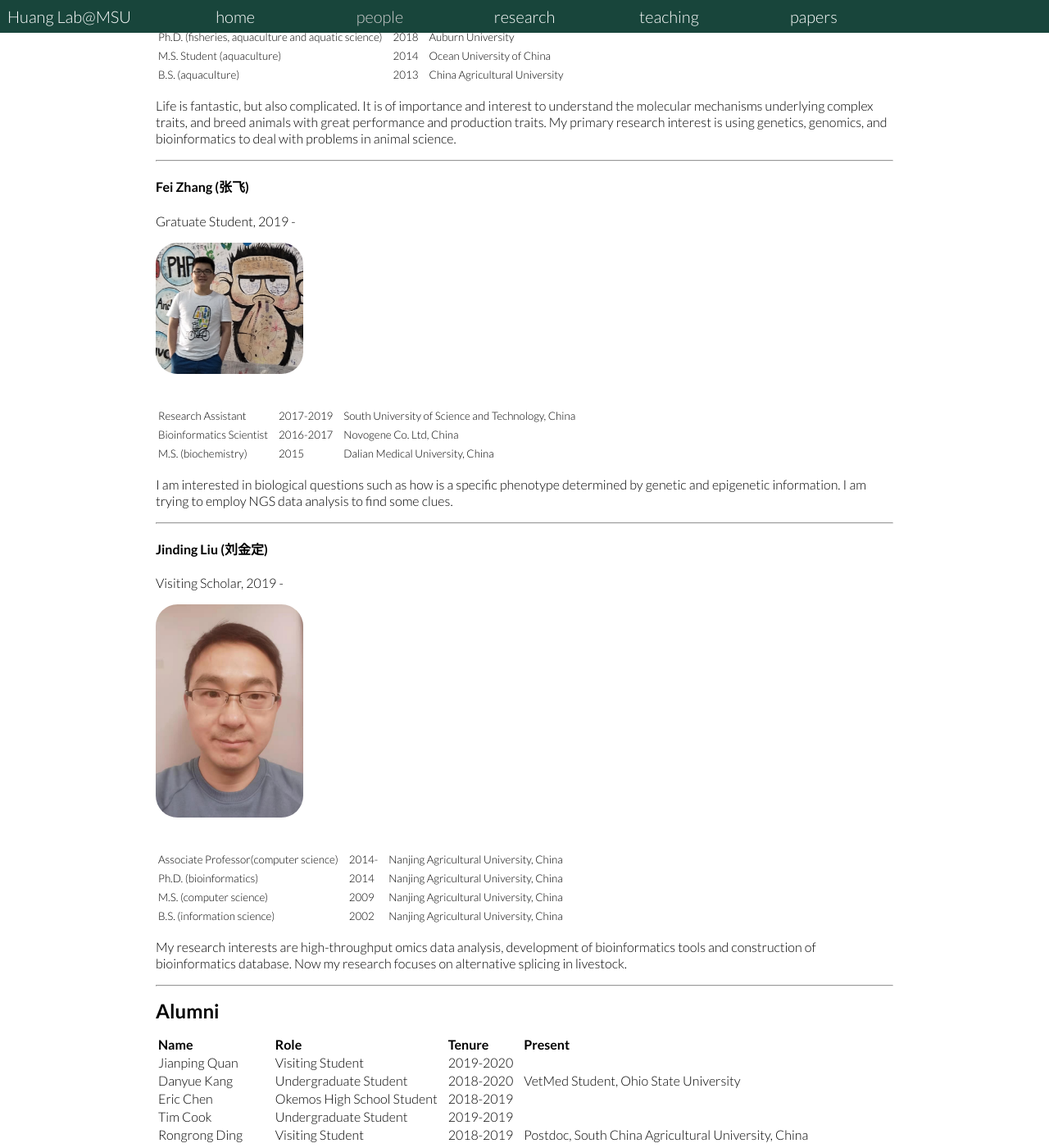
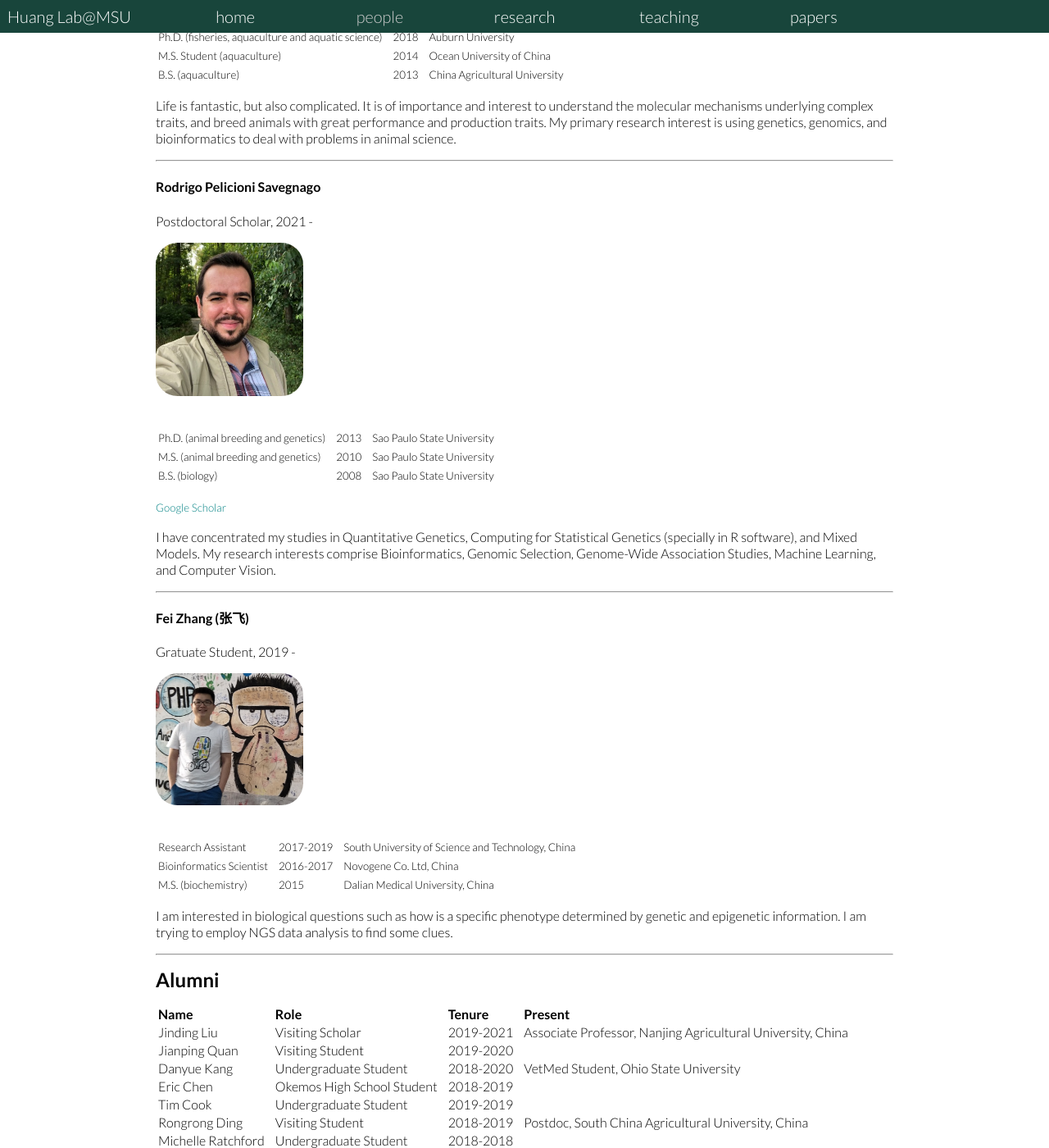
Before and after one commit to qgg-lab/qgg-lab.github.io, a Jekyll site: the page built from _pages/people.md, in a window 1280 px wide and 1400 px high, scrolled down 1293 px. Shown: the whole window at 82% size. Built offline with Jekyll 4.4.1, drawn with Linux system fonts in a browser that asks for light colours; some web fonts are replaced.

Commit message:
personnel update

```diff
--- a/_pages/people.md
+++ b/_pages/people.md
@@ -19,7 +19,7 @@ Assistant Professor, 2017 -
 |<small>M.S.  (biochemistry)</small>  | <small>2007</small> | <small>Case Western Reserve University</small> |
 |<small>B.S.  (biology)</small>       | <small>2005</small> | <small>USTC, China (中国科大)</small> |
 
-<small><a href="http://scholar.google.com/citations?user=-scaSE0AAAAJ&hl=en" target="_blank">Google Scholar</a></small>
+<small><a href="https://scholar.google.com/citations?user=-scaSE0AAAAJ&hl=en" target="_blank">Google Scholar</a></small>
 
 -----
 #### Nancy Raney
@@ -51,6 +51,23 @@ Life is fantastic, but also complicated. It is of importance and interest to und
 
 -----
 
+#### Rodrigo Pelicioni Savegnago
+Postdoctoral Scholar, 2021 -
+
+<img src="files/RodrigoPelicioniSavegnago.jpg" style="border-radius: 20pt; width: 20%; max-width: 200px; min-width: 120px; display: block; margin-right: 20px;" >
+
+| | | |
+|-|-|-|
+|<small>Ph.D. (animal breeding and genetics)</small> | <small>2013</small> | <small>Sao Paulo State University</small> |
+|<small>M.S. (animal breeding and genetics)</small> | <small>2010</small> | <small>Sao Paulo State University</small> |
+|<small>B.S. (biology)</small> | <small>2008</small> | <small>Sao Paulo State University</small> |
+
+<small><a href="https://scholar.google.com/citations?user=N4yNpMoAAAAJ&hl=en" target="_blank">Google Scholar</a></small>
+
+I have concentrated my studies in Quantitative Genetics, Computing for Statistical Genetics (specially in R software), and Mixed Models. My research interests comprise Bioinformatics, Genomic Selection, Genome-Wide Association Studies, Machine Learning, and Computer Vision.
+
+-----
+
 #### Fei Zhang (张飞)
 Gratuate Student, 2019 -
 
@@ -64,21 +81,6 @@ Gratuate Student, 2019 -
 
 I am interested in biological questions such as how is a specific phenotype determined by genetic and epigenetic information. I am trying to employ NGS data analysis to find some clues.
 
------
-
-#### Jinding Liu (刘金定)
-Visiting Scholar, 2019 -
-
-<img src="files/ljd.jpg" style="border-radius: 20pt; width: 20%; max-width: 200px; min-width: 120px; display: block; margin-right: 20px;" >
-
-| | | |
-|-|-|-|
-|<small>Associate Professor(computer science)</small> | <small>2014-</small> | <small>Nanjing Agricultural University, China</small> |
-|<small>Ph.D. (bioinformatics)</small> | <small>2014</small> | <small>Nanjing Agricultural University, China</small> |
-|<small>M.S. (computer science)</small> | <small>2009</small> | <small>Nanjing Agricultural University, China</small> |
-|<small>B.S. (information science)</small> | <small>2002</small> | <small>Nanjing Agricultural University, China</small> |
-
-My research interests are high-throughput omics data analysis, development of bioinformatics tools and construction of bioinformatics database. Now my research focuses on alternative splicing in livestock.
 
 -----
 
@@ -86,6 +88,7 @@ My research interests are high-throughput omics data analysis, development of bi
 
 | Name | Role | Tenure | Present |
 |----|----|----|----|
+| Jinding Liu | Visiting Scholar | 2019-2021 | Associate Professor, Nanjing Agricultural University, China |
 | Jianping Quan | Visiting Student | 2019-2020 | |
 | Danyue Kang | Undergraduate Student | 2018-2020 | VetMed Student, Ohio State University |
 | Eric Chen | Okemos High School Student | 2018-2019 | |
```
Also changed, not shown: news/_posts/2021-02-15-liu-savegnago.md (added, +12 -0 lines), files/RodrigoPelicioniSavegnago.jpg (added).
